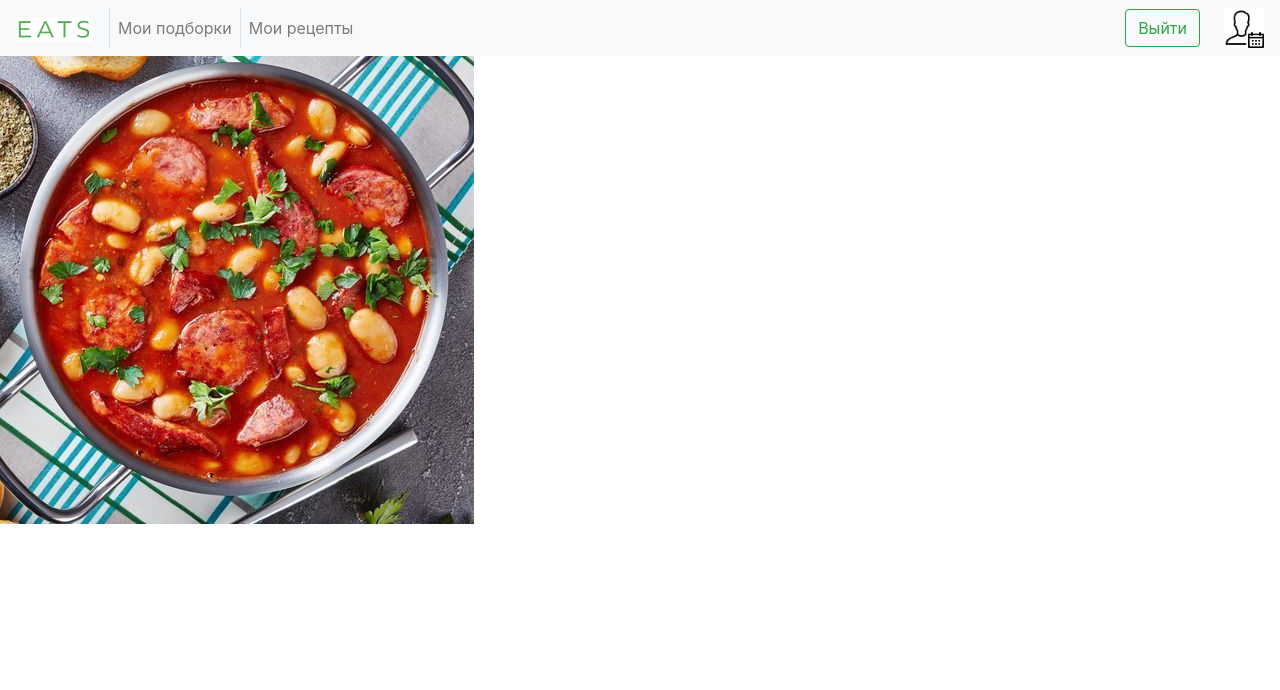
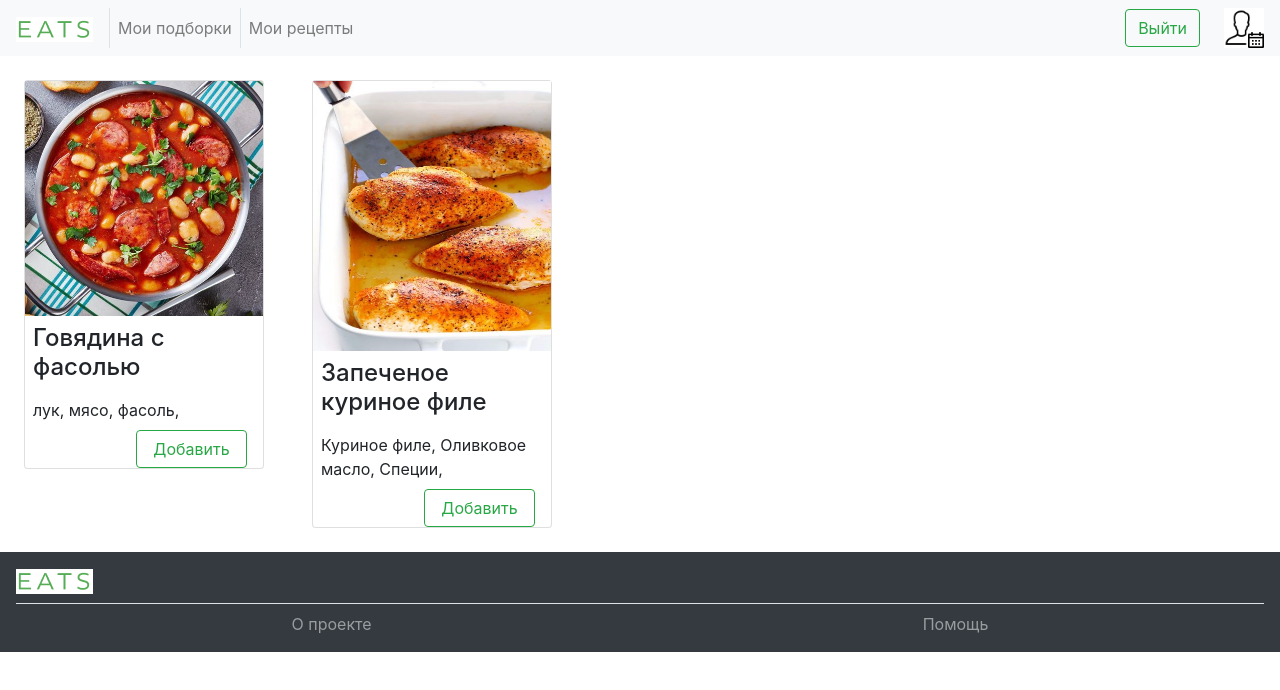
Before and after one commit to LizaSluzhaeva/EatsProject, a Vue app: page / in a window 1280 px wide. Shown: the top 690 px of the page. Built offline with nearby package versions, Linux system fonts and the light colour scheme.

Commit message:
feat: add BottomBar component

```diff
--- a/src/App.vue
+++ b/src/App.vue
@@ -2,12 +2,14 @@
   <div id="app">
     <TopBar v-bind:users="users"></TopBar>
     <ListOfRecipesShort v-bind:recipes="recipes"></ListOfRecipesShort>
+    <BottomBar></BottomBar>
   </div>
 </template>
 
 <script>
 import TopBar from "@/components/TopBar";
 import ListOfRecipesShort from "@/components/ListOfRecipesShort";
+import BottomBar from "@/components/BottomBar";
 
 export default {
   name: 'App',
@@ -30,8 +32,18 @@ export default {
           id: 1, type: 'Основное блюдо',
           image: 'блюдо1.jpg',
           time: '25-35 мин',
-          ingredients: [],
+          ingredients: ['лук', 'мясо', 'фасоль'],
           instruction: 'Пожарить лук на небольшом количестве масла. Добавить мелко нарезанную говядину, обжарить 5 минут на сильном огне и залить томатной пастой. Тушить еще 15-20 минут. Заранее замоченную на ночь фасоль добавить в мясу, тушить еще 15 минут. Посолить и поперчить по вкусу, украсить зеленью.',
+          isPrivate: false,
+          creatorId: 1
+        },
+        {
+          name:'Запеченое куриное филе ',
+          id: 1, type: 'Основное блюдо',
+          image: 'блюдо2.jpg',
+          time: '30-40 мин',
+          ingredients: ['Куриное филе', 'Оливковое масло', 'Специи'],
+          instruction: 'Помыть филе, посыпать специями и маслом. Запекать 30 минут',
           isPrivate: false,
           creatorId: 1
         }
@@ -51,7 +63,8 @@ export default {
   },
   components: {
     ListOfRecipesShort,
-    TopBar
+    TopBar,
+    BottomBar
   }
 }
 </script>
--- /dev/null
+++ b/src/components/BottomBar.vue
@@ -0,0 +1,25 @@
+<template>
+  <div>
+      <b-navbar type="dark" variant="dark" class="d-flex justify-content-between">
+        <div class="d-flex flex-column w-100">
+          <b-navbar-brand href="#" class="pb-2"><img src="../../pictures/logo.png" alt="Не удалось загрузить изображение"></b-navbar-brand>
+          <b-navbar-nav class="border-top d-flex flex-row justify-content-around">
+            <b-nav-item href="#">О проекте</b-nav-item>
+            <b-nav-item href="#">Помощь</b-nav-item>
+          </b-navbar-nav>
+        </div>
+      </b-navbar>
+    </div>
+</template>
+
+<script>
+import 'bootstrap/dist/css/bootstrap.css'
+import 'bootstrap-vue/dist/bootstrap-vue.css'
+export default {
+name: "BottomBar"
+}
+</script>
+
+<style scoped>
+
+</style>
--- a/src/components/ListOfRecipesShort.vue
+++ b/src/components/ListOfRecipesShort.vue
@@ -1,6 +1,7 @@
 <template>
-  <div>
+  <div class="d-flex flex-row">
     <RecipeShort v-bind:recipe="recipes[0]"></RecipeShort>
+    <RecipeShort v-bind:recipe="recipes[1]"></RecipeShort>
   </div>
 </template>
 
--- a/src/components/RecipeShort.vue
+++ b/src/components/RecipeShort.vue
@@ -1,21 +1,31 @@
 <template>
-  <div>
-      <RecipeImage v-bind:recipeImage="recipe.image"></RecipeImage>
+  <div class="p-4">
+    <div class="card" style="width: 15rem;">
+      <img style="max-height: 270px" :src="require(`@/assets/${recipe.image}`)" alt="Не удалось загрузить изображение">
+      <h4 class="p-2 mb-0 "> {{ recipe.name }} </h4>
+      <div class="p-2">
+        <span class="card-text" v-for="ingredient in recipe.ingredients" :key="ingredient">
+          {{ ingredient }},
+        </span>
+      </div>
+      <div class="d-flex flex-row justify-content-end pr-3 ">
+        <button class="btn btn-outline-success w-50" type="submit">Добавить</button>
+      </div>
+    </div>
   </div>
 </template>
 
 <script>
 import 'bootstrap/dist/css/bootstrap.css'
 import 'bootstrap-vue/dist/bootstrap-vue.css'
-import RecipeImage from "@/components/RecipeImage";
 
 export default {
   name: "RecipeShort",
   props: ['recipe'],
   components: {
-    RecipeImage
   }
 }
+
 </script>
 
 <style scoped>
```
Also changed, not shown: src/assets/блюдо2.jpg (added).
